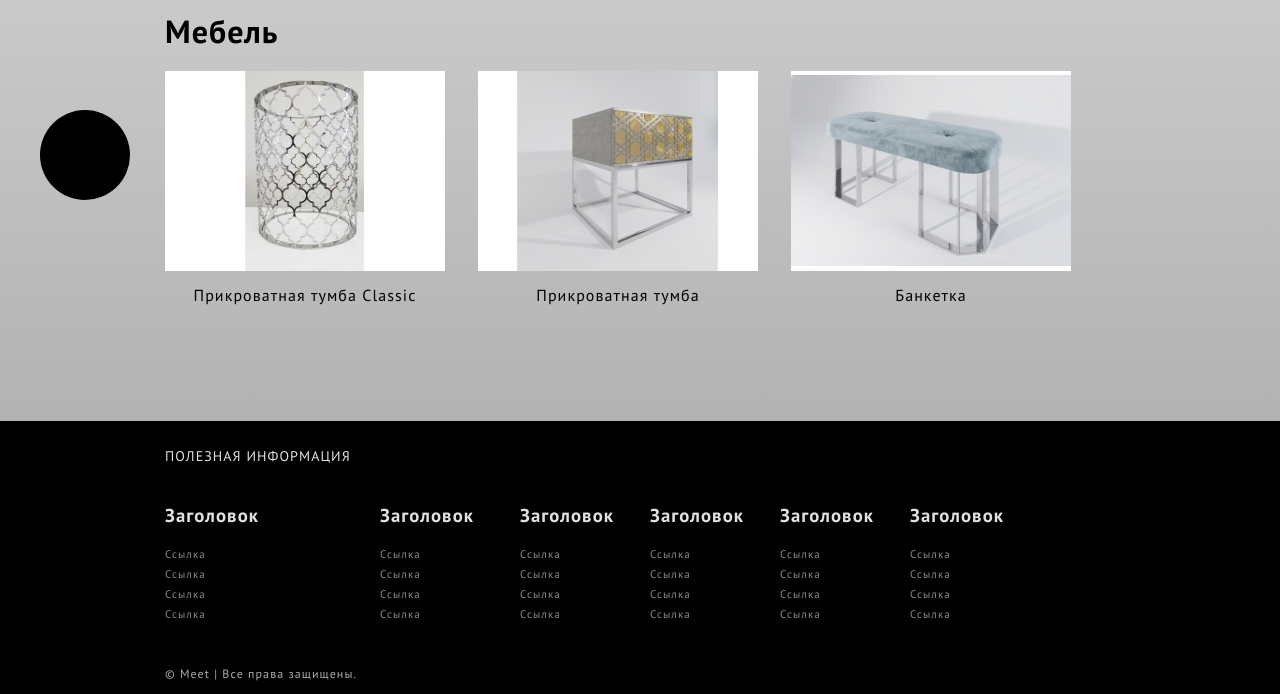
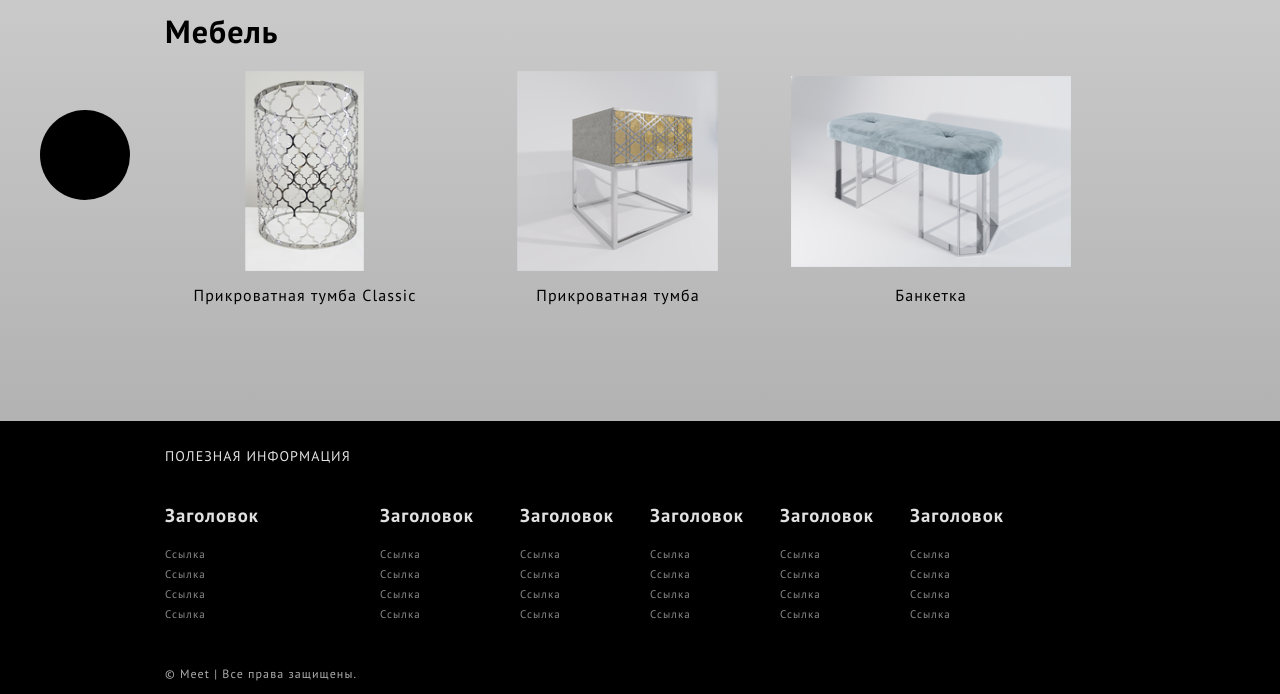
Before and after one commit to larek/meet-studio, a Yii app: template basic/views/site/furniture.php in a window 1280 px wide. Shown: the part 170-864 px from the top of the page. Run offline with PHP 8.4 and a stand-in for Yii, Linux system fonts and the light colour scheme; the template is opened without the code that fills it, so the values that code supplies are empty; some libraries are stand-ins or nearby versions.

Commit message:
furniture thumb

```diff
--- a/basic/views/site/furniture.php
+++ b/basic/views/site/furniture.php
@@ -16,21 +16,21 @@ $this->title = 'Мебель';
 
 <div class="imageblock" onclick="window.location = '/furniture/1'">
 	<div class="singleimage">
-		<img width="300" height="200" oncontextmenu="return false;" src="/images/furniture/1/thumb-tumba-classic-1.jpg" class="attachment-gallery wp-post-image">
+		<img width="300" height="200" oncontextmenu="return false;" src="/images/furniture/1/meet-studio-thumb-furniture-1.png" class="attachment-gallery wp-post-image">
 	</div>
 	<div class="afterpicture">Прикроватная тумба Classic</div>
 </div>
 
 <div class="imageblock" onclick="window.location = '/furniture/2'">
 	<div class="singleimage">
-		<img width="300" height="200" oncontextmenu="return false;" src="/images/furniture/2/thumb-1.jpg" class="attachment-gallery wp-post-image">
+		<img width="300" height="200" oncontextmenu="return false;" src="/images/furniture/2/meet-studio-thumb-furniture-2.png" class="attachment-gallery wp-post-image">
 	</div>
 	<div class="afterpicture">Прикроватная тумба</div>
 </div>
 
 <div class="imageblock" onclick="window.location = '/furniture/3'">
 	<div class="singleimage">
-		<img width="300" height="200" oncontextmenu="return false;" src="/images/furniture/3/thumb-1.jpg" class="attachment-gallery wp-post-image">
+		<img width="300" height="200" oncontextmenu="return false;" src="/images/furniture/3/meet-studio-thumb-furniture-3.png" class="attachment-gallery wp-post-image">
 	</div>
 	<div class="afterpicture">Банкетка</div>
 </div>
```
Also changed, not shown: images/furniture/1/meet-studio-thumb-furniture-1.png (added), images/furniture/2/meet-studio-thumb-furniture-2.png (added), images/furniture/3/meet-studio-thumb-furniture-3.png (added).
